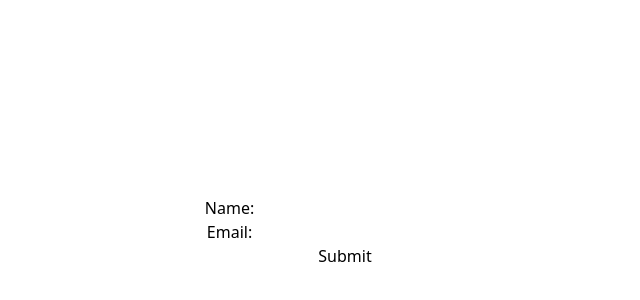
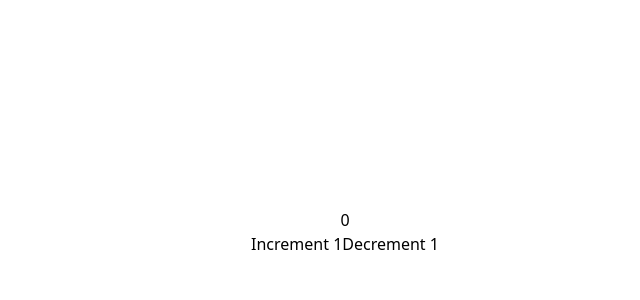
Before and after one commit to anowarzz/react-hooks-and-optimizations, a React (Vite) app: page / in a window 1280 px wide. Shown: the part 168-468 px from the top of the page, without its empty margins (295-935 px from the left). Built offline with nearby package versions, Linux system fonts and the light colour scheme.

Commit message:
use reducer hook practicing

```diff
--- a/src/App.tsx
+++ b/src/App.tsx
@@ -2,6 +2,7 @@ import { useState } from "react";
 import "./App.css";
 import UseStateExample from "./pages/UseStateExample";
 import MultipleStateExample from "./pages/MultipleStateExample";
+import UseReducerExample from "./pages/UseReducerExample";
 
 function App() {
   const [counter, setCounter] = useState(0);
@@ -9,7 +10,8 @@ function App() {
   return (
     <div>
       {/* <UseStateExample counter={counter} setCounter={setCounter} /> */}
-      <MultipleStateExample />
+      {/* <MultipleStateExample /> */}
+      <UseReducerExample />
     </div>
   );
 }
--- /dev/null
+++ b/src/pages/UseReducerExample.tsx
@@ -0,0 +1,42 @@
+import { useReducer } from "react";
+
+const UseReducerExample = () => {
+  const initialState = { count: 0 };
+
+  const reducer = (currentState, action) => {
+    switch (action.type) {
+      case "increment":
+        return { count: currentState.count + 1 };
+
+      case "decrement":
+        return { count: currentState.count - 1 };
+
+      default:
+        return currentState;
+    }
+  };
+
+  const [state, dispatch] = useReducer(reducer, initialState);
+
+  return (
+    <div>
+      <h1 className="text-3xl font-bold">{state.count}</h1>
+
+      <button
+        onClick={() => dispatch({ type: "increment" })}
+        className="p-1 m-2 border-2 bg-blue-600"
+      >
+        Increment 1{" "}
+      </button>
+
+      <button
+        onClick={() => dispatch({ type: "decrement" })}
+        className="p-1 m-2 border-2 bg-red-500"
+      >
+        Decrement 1{" "}
+      </button>
+    </div>
+  );
+};
+
+export default UseReducerExample;
```
